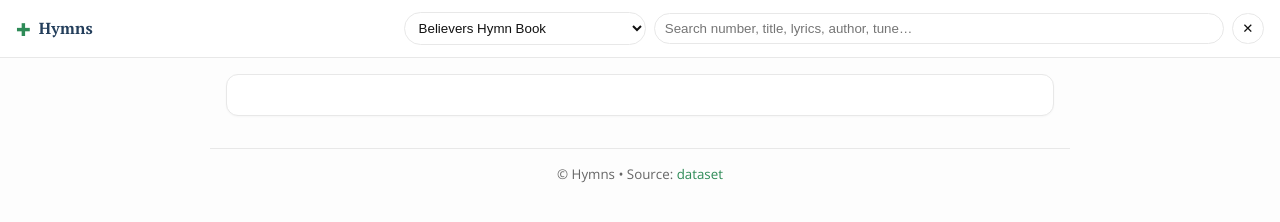
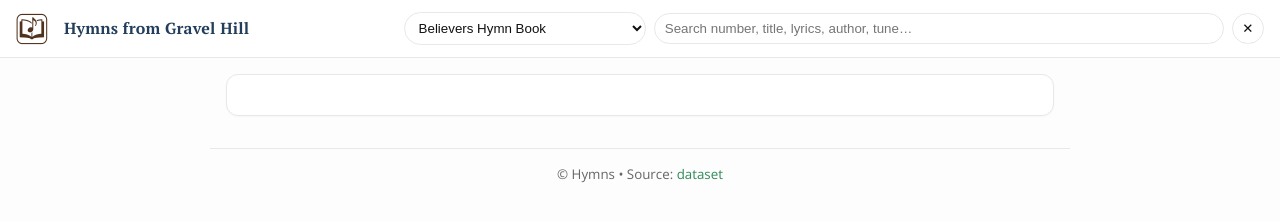
Before and after one commit to Hymnsfromgravelhill/Hymnsfromgravelhill.github.io, a plain HTML site: page index.html in a window 1280 px wide. Drawn offline with nearby package versions, Linux system fonts and the light colour scheme; no server answers.

Commit message:
Add branding and social sharing enhancements
Introduced a new logo image and updated the header to display it. Enhanced index.html with Open Graph and Twitter meta tags for improved social sharing, updated the page title, and added favicon support. Added .logo CSS class for logo styling. Created .gitignore for common build and OS artifacts.

```diff
--- a/assets/css/style.css
+++ b/assets/css/style.css
@@ -145,3 +145,10 @@ a:hover{text-decoration:underline}
   .topbar,.detail-nav,.footer{display:none}
   .content{border:none;box-shadow:none}
 }
+
+.logo {
+  height: 32px;   /* adjust size as needed */
+  width: auto;    /* keeps proportions */
+  vertical-align: middle;
+  margin-right: 0.5rem; /* space between logo and text */
+}
--- a/index.html
+++ b/index.html
@@ -6,16 +6,34 @@
   <meta name="theme-color" content="#000000" media="(prefers-color-scheme: dark)">
   <meta name="theme-color" content="#fdfdfd" media="(prefers-color-scheme: light)">
   <meta name="viewport" content="width=device-width, initial-scale=1">
-  <title>Hymns</title>
-  <link rel="icon" href="assets/img/icon.png">
+  <title>Hymns from Gravel Hill</title>
+
   <link rel="stylesheet" href="assets/css/style.css">
   <meta name="theme-color" content="#0b0b0c">
+
+  <!-- Open Graph / Facebook / Messenger / WhatsApp -->
+<meta property="og:title" content="Hymns from Gravel Hill" />
+<meta property="og:description" content="Browse and search hymn books online." />
+<meta property="og:image" content="https://hymns.fromgravelhill.ca/assets/img/share.png" />
+<meta property="og:image:width" content="1200" />
+<meta property="og:image:height" content="630" />
+<meta property="og:url" content="https://hymns.fromgravelhill.ca/" />
+<meta property="og:type" content="website" />
+
+<!-- Twitter -->
+<meta name="twitter:card" content="summary_large_image" />
+<meta name="twitter:title" content="Hymns from Gravel Hill" />
+<meta name="twitter:description" content="Browse and search hymn books online." />
+<meta name="twitter:image" content="https://hymns.fromgravelhill.ca/assets/img/share.png" />
+
+<!-- Favicon -->
+<link rel="icon" type="image/png" href="/assets/img/icon.png" />
 </head>
 <body>
   <header class="topbar" role="banner">
     <div class="brand">
-      <span class="logo" aria-hidden="true">✚</span>
-      <span class="title">Hymns</span>
+      <img src="assets/img/icon.png" alt="Hymns logo" class="logo">
+      <span class="title">Hymns from Gravel Hill</span>
     </div>
     <nav class="controls" aria-label="Controls">
       <label class="sr-only" for="datasetSelect">Dataset</label>
```
Also changed, not shown: assets/img/share.png (added), 1 other file.
